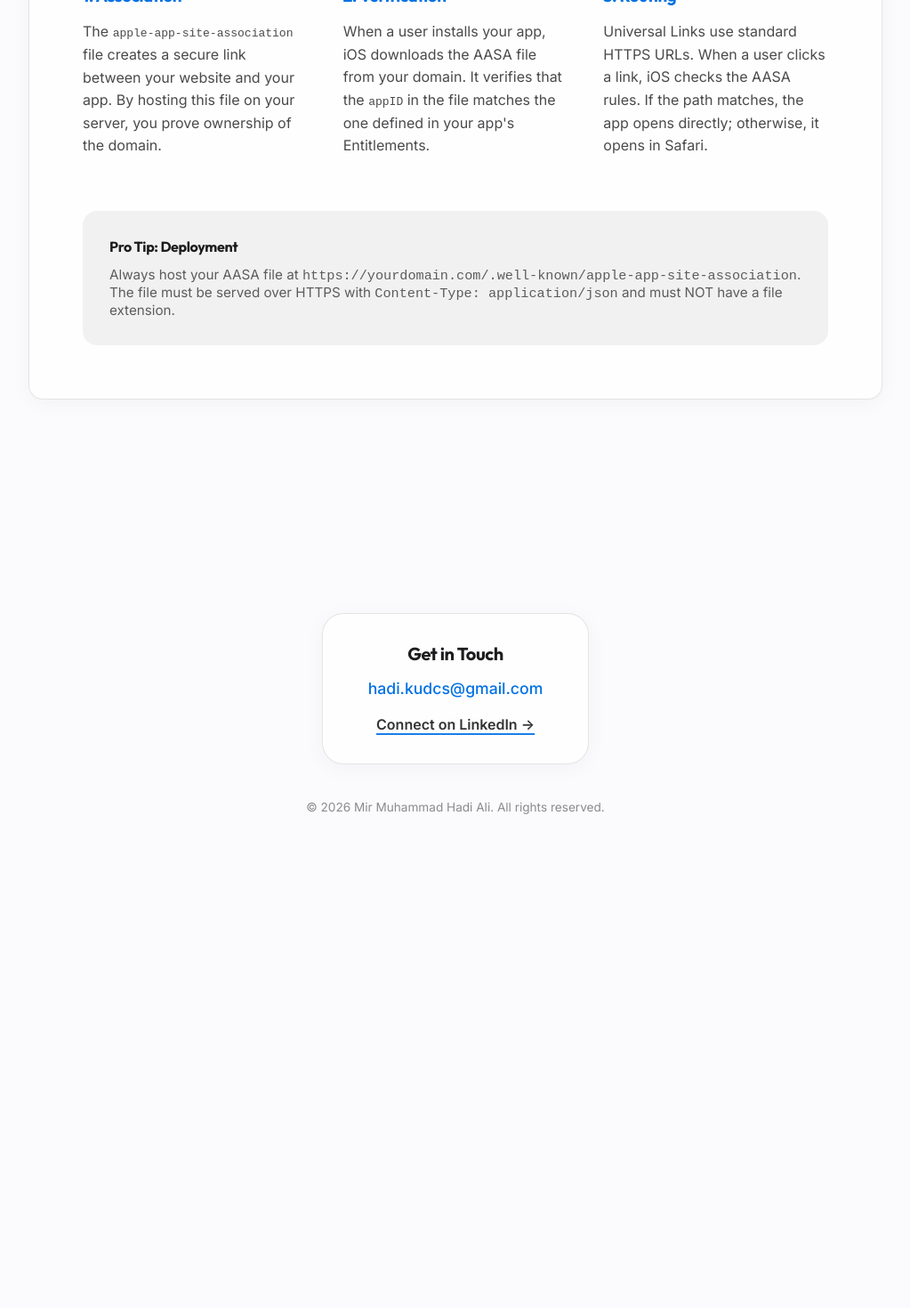
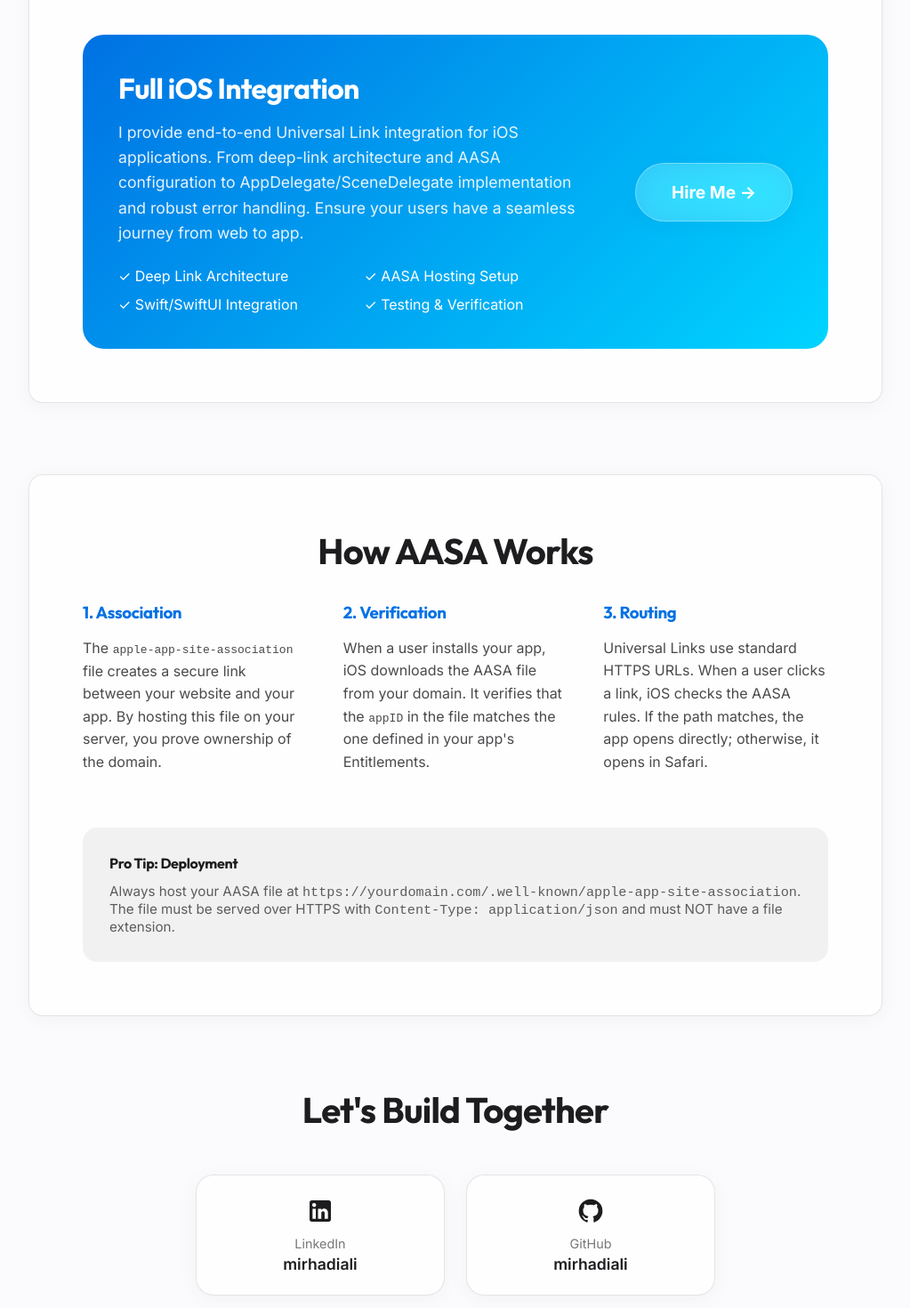
Before and after one commit to mirhadiali/aasa-generator, a Next.js app: page / in a window 1280 px wide. Shown: the part 820-2290 px from the top of the page at 89% size, without its empty margins (128-1151 px from the left). Before the commit the page ends 1775 px from the top, so only its background shows below. Built offline with nearby package versions, Linux system fonts and the light colour scheme.

Commit message:
Update contact section with LinkedIn and GitHub logos

```diff
--- a/app/layout.tsx
+++ b/app/layout.tsx
@@ -18,7 +18,6 @@ export const metadata: Metadata = {
 };
 
 import Navbar from "@/components/Navbar";
-import Footer from "@/components/Footer";
 
 export default function RootLayout({
   children,
@@ -30,7 +29,6 @@ export default function RootLayout({
       <body className={`${geistSans.variable} ${geistMono.variable}`}>
         <Navbar />
         {children}
-        <Footer />
       </body>
     </html>
   );
--- a/app/page.tsx
+++ b/app/page.tsx
@@ -22,6 +22,55 @@ export default function Home() {
           <p style={{ opacity: 0.7, fontSize: '1.1rem' }}>Build your own compliant association file with our dynamic form and real-time preview.</p>
         </Link>
       </div>
+
+      <section className="glass" style={{ padding: '60px', marginBottom: '80px', textAlign: 'center' }}>
+        <h2 style={{ fontSize: '2.5rem', marginBottom: '16px' }}>Premium Development Services</h2>
+        <p style={{ fontSize: '1.25rem', opacity: 0.7, marginBottom: '48px', maxWidth: '600px', margin: '0 auto 48px auto' }}>
+          Expert assistance for complex Universal Link implementations.
+        </p>
+
+        <div style={{
+          background: 'var(--accent-gradient)',
+          padding: '40px',
+          borderRadius: '24px',
+          color: 'white',
+          textAlign: 'left',
+          display: 'grid',
+          gridTemplateColumns: '1fr auto',
+          gap: '40px',
+          alignItems: 'center'
+        }}>
+          <div>
+            <h3 style={{ fontSize: '2rem', marginBottom: '16px' }}>Full iOS Integration</h3>
+            <p style={{ fontSize: '1.1rem', lineHeight: '1.6', opacity: 0.9 }}>
+              I provide end-to-end Universal Link integration for iOS applications.
+              From deep-link architecture and AASA configuration to AppDelegate/SceneDelegate implementation
+              and robust error handling. Ensure your users have a seamless journey from web to app.
+            </p>
+            <ul style={{ marginTop: '24px', listStyle: 'none', display: 'grid', gridTemplateColumns: '1fr 1fr', gap: '12px' }}>
+              <li>✓ Deep Link Architecture</li>
+              <li>✓ AASA Hosting Setup</li>
+              <li>✓ Swift/SwiftUI Integration</li>
+              <li>✓ Testing & Verification</li>
+            </ul>
+          </div>
+          <div style={{ textAlign: 'center' }}>
+            <a href="mailto:hadi.kudcs@gmail.com" className="glass" style={{
+              padding: '20px 40px',
+              borderRadius: '40px',
+              color: 'white',
+              textDecoration: 'none',
+              fontWeight: 700,
+              fontSize: '1.2rem',
+              display: 'inline-block',
+              background: 'rgba(255,255,255,0.2)',
+              border: '1px solid rgba(255,255,255,0.3)'
+            }}>
+              Hire Me →
+            </a>
+          </div>
+        </div>
+      </section>
 
       <section className="glass" style={{ padding: '60px', marginBottom: '80px' }}>
         <h2 style={{ fontSize: '2.5rem', marginBottom: '32px', textAlign: 'center' }}>How AASA Works</h2>
@@ -54,6 +103,54 @@ export default function Home() {
           </p>
         </div>
       </section>
+      <section id="contact" style={{ textAlign: 'center', marginBottom: '80px' }}>
+        <h2 style={{ fontSize: '2.5rem', marginBottom: '48px' }}>Let&apos;s Build Together</h2>
+        <div style={{ display: 'flex', justifyContent: 'center', gap: '24px', flexWrap: 'wrap' }}>
+          <Link href="/mirhadiali" target="_blank" className="glass" style={{
+            padding: '24px 48px',
+            borderRadius: '20px',
+            textDecoration: 'none',
+            color: 'inherit',
+            minWidth: '280px',
+            display: 'flex',
+            flexDirection: 'column',
+            alignItems: 'center',
+            gap: '12px'
+          }}>
+            <svg width="32" height="32" viewBox="0 0 24 24" fill="currentColor">
+              <path d="M19 3a2 2 0 0 1 2 2v14a2 2 0 0 1-2 2H5a2 2 0 0 1-2-2V5a2 2 0 0 1 2-2h14m-.5 15.5v-5.3a3.26 3.26 0 0 0-3.26-3.26c-.85 0-1.84.52-2.32 1.3v-1.11h-2.79v8.37h2.79v-4.93c0-.77.62-1.4 1.39-1.4a1.4 1.4 0 0 1 1.4 1.4v4.93h2.79M6.88 8.56a1.68 1.68 0 0 0 1.68-1.68c0-.93-.75-1.69-1.68-1.69a1.69 1.69 0 0 0-1.69 1.69c0 .93.76 1.68 1.69 1.68m1.39 9.94v-8.37H5.5v8.37h2.77z" />
+            </svg>
+            <div>
+              <p style={{ opacity: 0.6, fontSize: '0.9rem', marginBottom: '4px' }}>LinkedIn</p>
+              <p style={{ fontSize: '1.1rem', fontWeight: 600 }}>mirhadiali</p>
+            </div>
+          </Link>
+
+          <Link href="https://github.com/mirhadiali" target="_blank" className="glass" style={{
+            padding: '24px 48px',
+            borderRadius: '20px',
+            textDecoration: 'none',
+            color: 'inherit',
+            minWidth: '280px',
+            display: 'flex',
+            flexDirection: 'column',
+            alignItems: 'center',
+            gap: '12px'
+          }}>
+            <svg width="32" height="32" viewBox="0 0 24 24" fill="currentColor">
+              <path d="M12 2A10 10 0 0 0 2 12c0 4.42 2.87 8.17 6.84 9.5.5.08.66-.23.66-.5v-1.69c-2.77.6-3.36-1.34-3.36-1.34-.46-1.16-1.11-1.47-1.11-1.47-.91-.62.07-.6.07-.6 1 .07 1.53 1.03 1.53 1.03.87 1.52 2.34 1.07 2.91.83.09-.65.35-1.09.63-1.34-2.22-.25-4.55-1.11-4.55-4.92 0-1.11.38-2 1.03-2.71-.1-.25-.45-1.29.1-2.64 0 0 .84-.27 2.75 1.02.79-.22 1.65-.33 2.5-.33.85 0 1.71.11 2.5.33 1.91-1.29 2.75-1.02 2.75-1.02.55 1.35.2 2.39.1 2.64.65.71 1.03 1.6 1.03 2.71 0 3.82-2.34 4.66-4.57 4.91.36.31.69.92.69 1.85V21c0 .27.16.59.67.5C19.14 20.16 22 16.42 22 12A10 10 0 0 0 12 2z" />
+            </svg>
+            <div>
+              <p style={{ opacity: 0.6, fontSize: '0.9rem', marginBottom: '4px' }}>GitHub</p>
+              <p style={{ fontSize: '1.1rem', fontWeight: 600 }}>mirhadiali</p>
+            </div>
+          </Link>
+        </div>
+      </section>
+
+      <footer style={{ textAlign: 'center', opacity: 0.5, fontSize: '0.9rem', paddingBottom: '40px' }}>
+        <p>&copy; {new Date().getFullYear()} Mir Muhammad Hadi Ali. All rights reserved.</p>
+      </footer>
 
     </main>
   );
```
